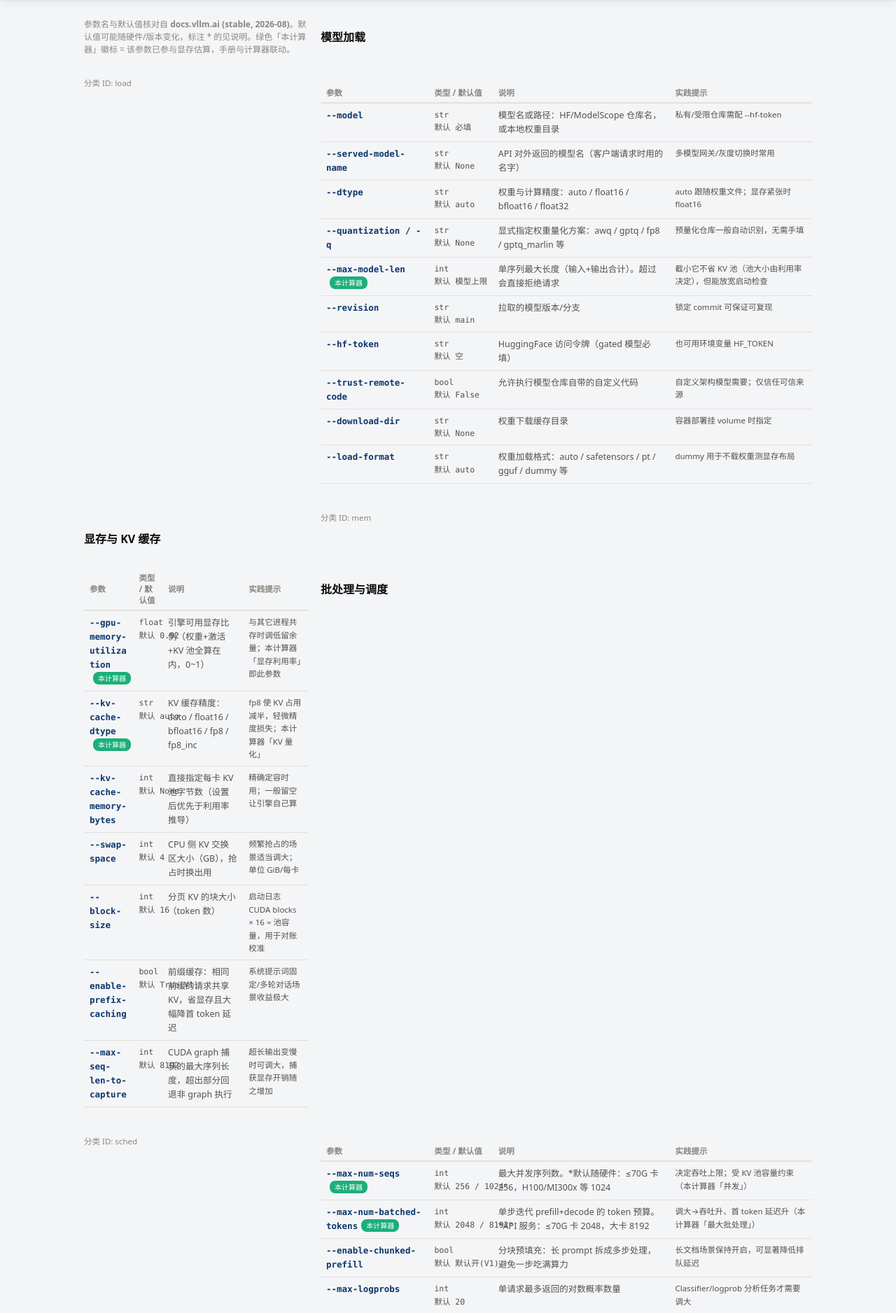
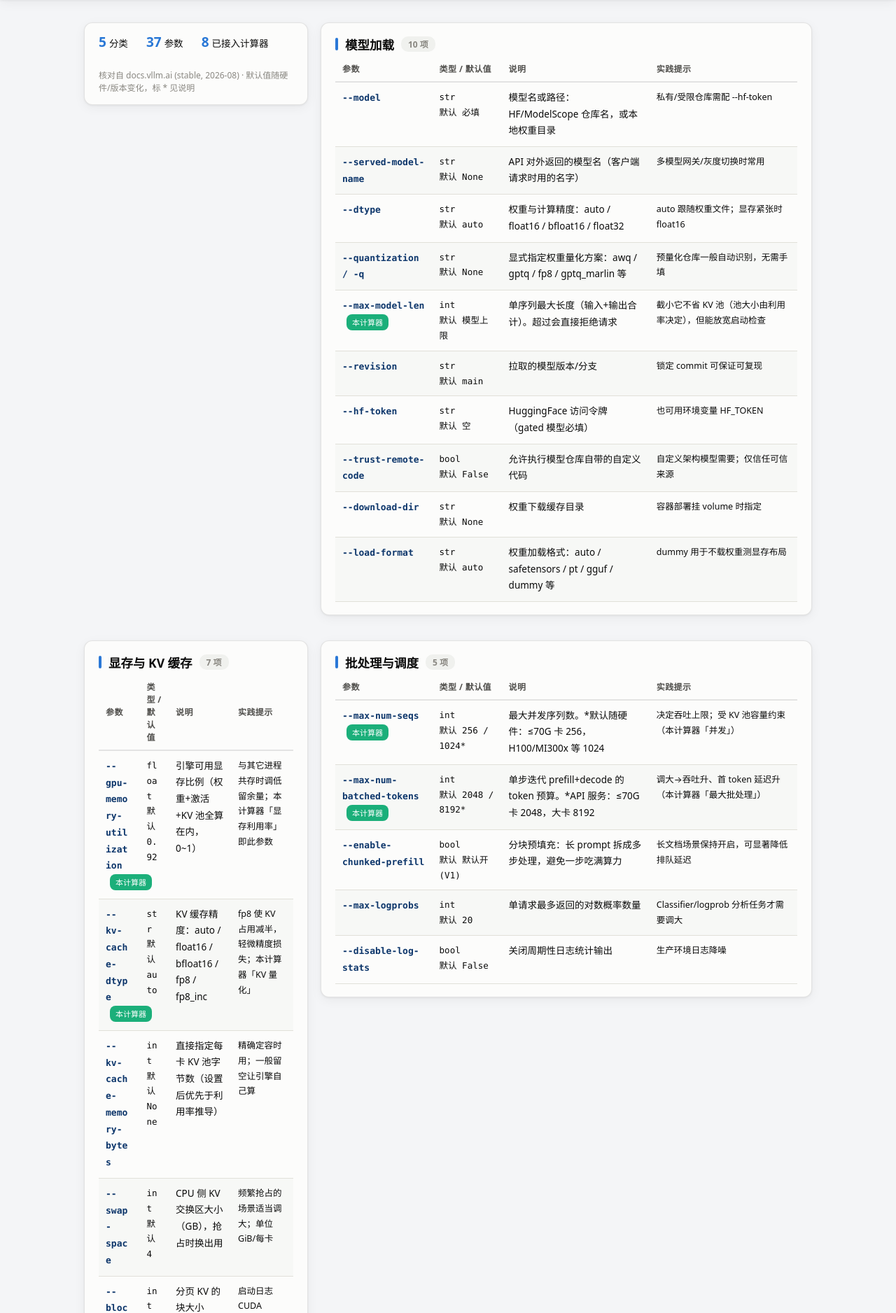
Before and after one commit to Monster-muyu/cc-project, a FastAPI app: page /vllm-params in a window 1280 px wide. Shown: the part 90-1966 px from the top of the page at 70% size. Run offline with FastAPI, Linux system fonts and the light colour scheme.

Commit message:
ui:vLLM手册页改版(分类卡片+统计条+斑马行,字号13.5px加深,修字体重叠)

```diff
--- a/vram_calc/web/templates/vllm_params.html
+++ b/vram_calc/web/templates/vllm_params.html
@@ -8,20 +8,33 @@
   <style>
     /* overrides: style.css global td rules (right-align/bold col2, right-align
        last col) leak into this table — rescope everything here */
-    .param-table { width: 100%; table-layout: fixed; border-collapse: collapse; font-size: 12.5px; margin: 8px 0 22px; }
-    .param-table th { text-align: left; font-size: 11.5px; color: var(--muted); border-bottom: 2px solid var(--grid); padding: 6px 8px; }
-    .param-table th:nth-child(1), .param-table td:nth-child(1) { width: 22%; }
-    .param-table th:nth-child(2), .param-table td:nth-child(2) { width: 13%; }
-    .param-table th:nth-child(3), .param-table td:nth-child(3) { width: 36%; }
-    .param-table td { padding: 7px 8px; border-bottom: 1px solid var(--grid); vertical-align: top;
-      text-align: left; font-weight: 400; color: var(--ink-2); line-height: 1.6; overflow-wrap: anywhere; }
-    .param-table td:first-child { color: var(--ink); }
-    .flag { font-family: Consolas, monospace; font-weight: 600; color: #0d366b; }
-    .mono { font-family: Consolas, monospace; font-size: 11.5px; color: var(--muted); white-space: nowrap; }
-    .modeled { display: inline-block; font-size: 10px; background: #1baf7a; color: #fff; border-radius: 8px; padding: 1px 7px; margin-left: 5px; vertical-align: 1px; white-space: nowrap; }
-    .tip { color: #8a6d1a; font-size: 11.5px; }
-    .manual h2 { margin: 26px 0 4px; font-size: 16px; }
-    .manual .src { font-size: 11.5px; color: var(--muted); margin-bottom: 2px; }
+    .param-table { width: 100%; table-layout: fixed; border-collapse: collapse; font-size: 13.5px; margin: 0; }
+    .param-table th { text-align: left; font-size: 12px; font-weight: 700; letter-spacing: 0.4px;
+      color: var(--ink-2); border-bottom: 2px solid var(--border); padding: 9px 10px; }
+    .param-table th:nth-child(1), .param-table td:nth-child(1) { width: 21%; }
+    .param-table th:nth-child(2), .param-table td:nth-child(2) { width: 15%; }
+    .param-table td { padding: 10px; border-bottom: 1px solid var(--grid); vertical-align: top;
+      text-align: left; font-weight: 400; color: var(--ink); line-height: 1.75; overflow-wrap: anywhere; }
+    .param-table tbody tr:nth-child(even) { background: #f7f8f6; }
+    .param-table tbody tr:hover { background: #eef4fc; }
+    .flag { font-family: Consolas, monospace; font-weight: 600; font-size: 13px; color: #0d366b; }
+    .mono { font-family: Consolas, monospace; font-size: 12.5px; color: var(--ink-2); }
+    .modeled { display: inline-block; font-size: 11px; background: #1baf7a; color: #fff;
+      border-radius: 8px; padding: 2px 8px; margin-left: 6px; vertical-align: 1px; white-space: nowrap; }
+    .tip { color: #6b5109; font-size: 12.5px; line-height: 1.7; }
+    .manual h1 { font-size: 21px; }
+    .manual h2 { margin: 0 0 4px; font-size: 17.5px; display: flex; align-items: center; gap: 10px; }
+    .manual h2::before { content: ""; width: 4px; height: 18px; border-radius: 2px; background: var(--brand); }
+    .manual h2 .count { font-size: 12px; font-weight: 600; color: var(--muted);
+      background: #f0f1ee; border-radius: 10px; padding: 2px 10px; }
+    .manual .src { font-size: 12px; color: var(--muted); margin: 0 0 10px 14px; }
+    .cat-card { background: var(--surface); border: 1px solid var(--border); border-radius: 12px;
+      box-shadow: var(--shadow); padding: 18px 20px; margin-top: 18px; }
+    .sum-strip { display: flex; gap: 26px; flex-wrap: wrap; align-items: center;
+      background: var(--surface); border: 1px solid var(--border); border-radius: 12px;
+      box-shadow: var(--shadow); padding: 14px 20px; margin-top: 18px; font-size: 13.5px; }
+    .sum-strip b { font-size: 19px; color: var(--brand); margin-right: 4px; }
+    .sum-strip .hint { margin-left: auto; }
   </style>
 </head>
 <body>
@@ -29,10 +42,15 @@
   <h1><a href="/" style="text-decoration:none;color:inherit">← 显存计算器</a> · vLLM 参数手册</h1>
 </header>
 <main class="manual" style="max-width:1080px;margin:0 auto;padding:14px 20px 60px">
-  <p class="hint">参数名与默认值核对自 <b>docs.vllm.ai (stable, 2026-08)</b>。默认值可能随硬件/版本变化，标注 * 的见说明。绿色「本计算器」徽标 = 该参数已参与显存估算，手册与计算器联动。</p>
+  <div class="sum-strip">
+    <span><b>{{ data.categories | length }}</b>分类</span>
+    <span><b>{{ data.categories | map(attribute='params') | map('length') | sum }}</b>参数</span>
+    <span><b>{{ data.categories | map(attribute='params') | sum(start=[]) | selectattr('modeled') | list | length }}</b>已接入计算器</span>
+    <span class="hint">核对自 docs.vllm.ai (stable, {{ data.updated }}) · 默认值随硬件/版本变化，标 * 见说明</span>
+  </div>
   {% for cat in data.categories %}
-  <h2>{{ cat.name }}</h2>
-  <div class="src">分类 ID: {{ cat.id }}</div>
+  <div class="cat-card">
+  <h2>{{ cat.name }}<span class="count">{{ cat.params | length }} 项</span></h2>
   <table class="param-table">
     <thead><tr><th>参数</th><th>类型 / 默认值</th><th>说明</th><th>实践提示</th></tr></thead>
     <tbody>
@@ -46,6 +64,7 @@
       {% endfor %}
     </tbody>
   </table>
+  </div>
   {% endfor %}
   <p class="hint">完整参数列表见官方文档：<a href="https://docs.vllm.ai/en/stable/serving/engine_args.html" target="_blank">Engine Arguments</a> ·
   估算显存时不知道某参数怎么填？回<a href="/">计算器</a>选好模型/显卡，推荐配置会给出对应取值。</p>
```
